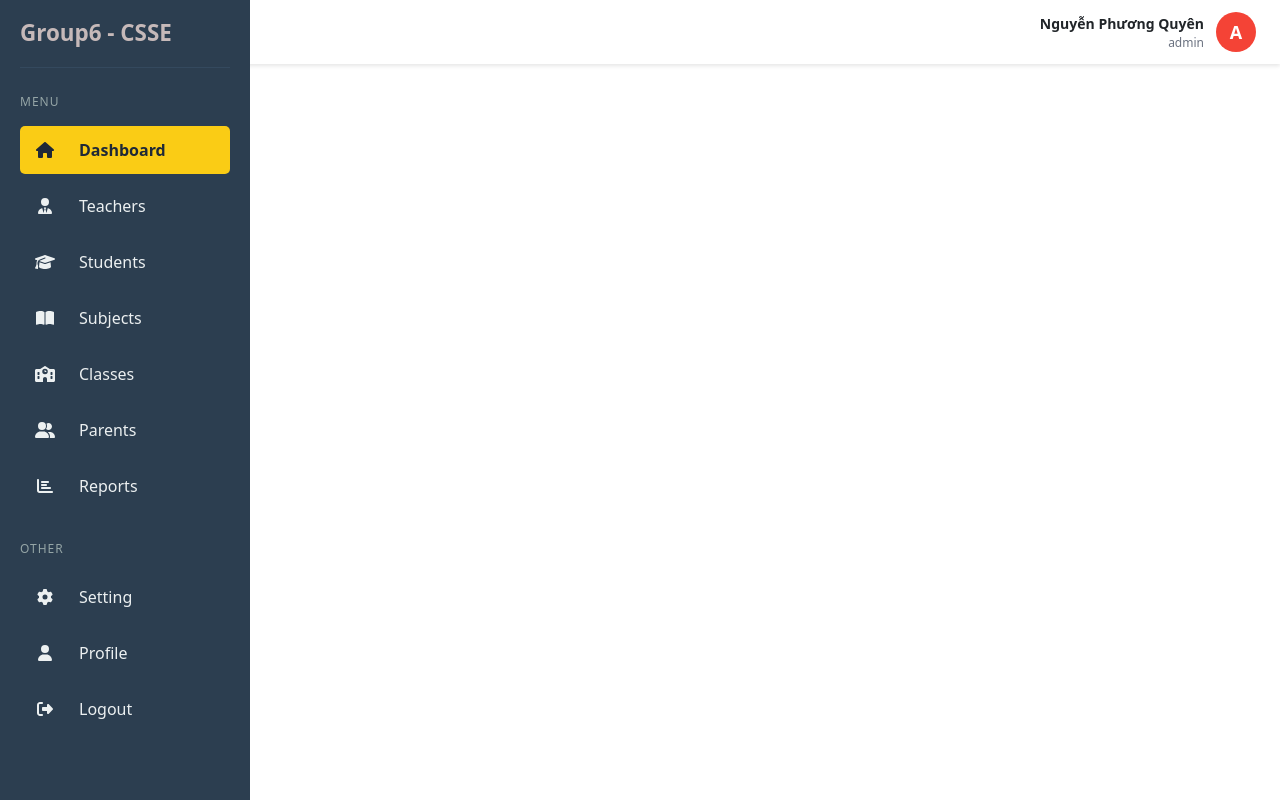
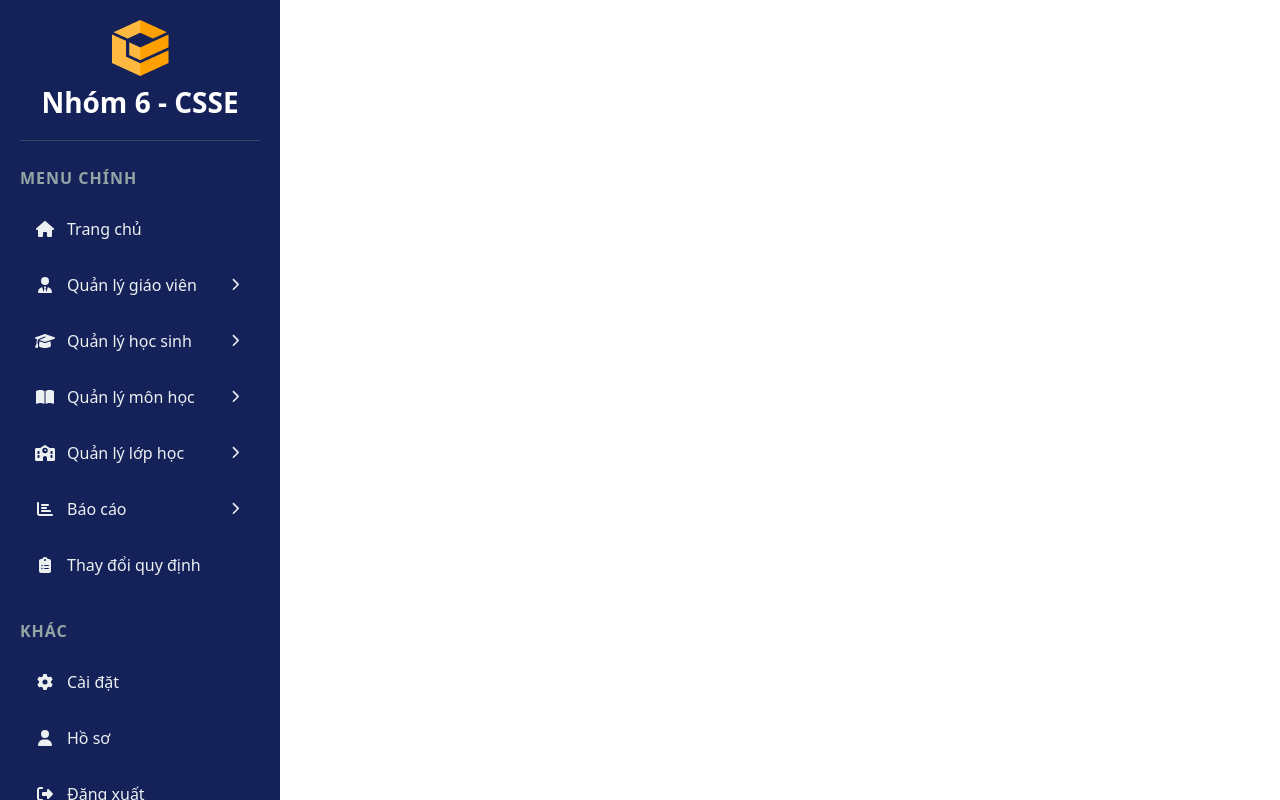
Before and after one commit to PhuongQuyen0908/Student-management-system, a React (Vite) app in the folder fe/: page /admin in a window 1280 px wide. Built offline with nearby package versions, Linux system fonts and the light colour scheme.

Commit message:
Improve taskbar

```diff
--- a/fe/src/App.jsx
+++ b/fe/src/App.jsx
@@ -38,7 +38,8 @@ function App() {
     //     pauseOnHover
     //   />
     // </Router>
-    <AppRoutes></AppRoutes>
+    //<AppRoutes></AppRoutes>
+    <Taskbar></Taskbar>
   )
 }
 
--- a/fe/src/components/Taskbar/Taskbar.jsx
+++ b/fe/src/components/Taskbar/Taskbar.jsx
@@ -1,6 +1,7 @@
-import React from 'react';
+import React, { useState } from 'react';
 import '../../styles/Taskbar.scss';
-import { NavLink } from 'react-router-dom';
+import logo from '../../assets/School-logo.png';
+import { Nav } from 'react-bootstrap';
 import { FontAwesomeIcon } from '@fortawesome/react-fontawesome';
 import {
   faHome,
@@ -8,54 +9,131 @@ import {
   faGraduationCap,
   faBookOpen,
   faSchool,
-  faUserFriends,
   faChartBar,
   faCog,
   faUser,
-  faSignOutAlt
+  faSignOutAlt,
+  faChevronDown,
+  faChevronRight,
+  faClipboardList
 } from '@fortawesome/free-solid-svg-icons';
 
 const Taskbar = () => {
+  const [expandedMenus, setExpandedMenus] = useState({
+    studentManagement: false,
+    classManagement: false,
+    subjectManagement: false,
+    reportManagement: false,
+    systemSettings: false,
+    teacherManagement: false
+  });
+
+  const toggleMenu = (menu) => {
+    setExpandedMenus(prev => ({
+      ...prev,
+      [menu]: !prev[menu]
+    }));
+  };
+
   return (
     <nav className="taskbar-container">
       <div className="taskbar-header">
-        <h3>Group6 - CSSE</h3>
+        <img src={logo} alt="Group6 Logo" className="header-logo" />
+        <h3>Nhóm 6 - CSSE</h3>
       </div>
+
       <div className="taskbar-section">
-        <p className="section-title">MENU</p>
-        <NavLink to="/admin" end className={({ isActive }) => `taskbar-item ${isActive ? 'active-taskbar' : ''}`}>
-          <FontAwesomeIcon icon={faHome} /> Dashboard
-        </NavLink>
-        <NavLink to="/admin/teachers" className={({ isActive }) => `taskbar-item ${isActive ? 'active-taskbar' : ''}`}>
-          <FontAwesomeIcon icon={faUserTie} /> Teachers
-        </NavLink>
-        <NavLink to="/admin/students" className={({ isActive }) => `taskbar-item ${isActive ? 'active-taskbar' : ''}`}>
-          <FontAwesomeIcon icon={faGraduationCap} /> Students
-        </NavLink>
-        <NavLink to="/admin/subjects" className={({ isActive }) => `taskbar-item ${isActive ? 'active-taskbar' : ''}`}>
-          <FontAwesomeIcon icon={faBookOpen} /> Subjects
-        </NavLink>
-        <NavLink to="/admin/classes" className={({ isActive }) => `taskbar-item ${isActive ? 'active-taskbar' : ''}`}>
-          <FontAwesomeIcon icon={faSchool} /> Classes
-        </NavLink>
-        <NavLink to="/admin/parents" className={({ isActive }) => `taskbar-item ${isActive ? 'active-taskbar' : ''}`}>
-          <FontAwesomeIcon icon={faUserFriends} /> Parents
-        </NavLink>
-        <NavLink to="/admin/reports" className={({ isActive }) => `taskbar-item ${isActive ? 'active-taskbar' : ''}`}>
-          <FontAwesomeIcon icon={faChartBar} /> Reports
-        </NavLink>
+        <p className="section-title">MENU CHÍNH</p>
+        <Nav.Link className="taskbar-item">
+          <FontAwesomeIcon icon={faHome} /> Trang chủ
+        </Nav.Link>
+        <Nav.Link className="taskbar-item" onClick={() => toggleMenu('teacherManagement')}>
+          <FontAwesomeIcon icon={faUserTie} /> Quản lý giáo viên
+          <FontAwesomeIcon
+            icon={expandedMenus.teacherManagement ? faChevronDown : faChevronRight}
+            className="menu-arrow"
+          />
+        </Nav.Link>
+        {expandedMenus.teacherManagement && (
+          <div className="submenu">
+            <Nav.Link className="taskbar-subitem">Phân công giảng dạy</Nav.Link>
+          </div>
+        )}
+
+        <Nav.Link className="taskbar-item" onClick={() => toggleMenu('studentManagement')}>
+          <FontAwesomeIcon icon={faGraduationCap} /> Quản lý học sinh
+          <FontAwesomeIcon
+            icon={expandedMenus.studentManagement ? faChevronDown : faChevronRight}
+            className="menu-arrow"
+          />
+        </Nav.Link>
+        {expandedMenus.studentManagement && (
+          <div className="submenu">
+            <Nav.Link className="taskbar-subitem">Tiếp nhận học sinh</Nav.Link>
+            <Nav.Link className="taskbar-subitem">Tra cứu học sinh</Nav.Link>
+          </div>
+        )}
+
+        <Nav.Link className="taskbar-item" onClick={() => toggleMenu('subjectManagement')}>
+          <FontAwesomeIcon icon={faBookOpen} /> Quản lý môn học
+          <FontAwesomeIcon
+            icon={expandedMenus.subjectManagement ? faChevronDown : faChevronRight}
+            className="menu-arrow"
+          />
+        </Nav.Link>
+        {expandedMenus.subjectManagement && (
+          <div className="submenu">
+            <Nav.Link className="taskbar-subitem">Nhận bảng điểm môn</Nav.Link>
+            <Nav.Link className="taskbar-subitem">Tạo môn học</Nav.Link>
+          </div>
+        )}
+
+        <Nav.Link className="taskbar-item" onClick={() => toggleMenu('classManagement')}>
+          <FontAwesomeIcon icon={faSchool} /> Quản lý lớp học
+          <FontAwesomeIcon
+            icon={expandedMenus.classManagement ? faChevronDown : faChevronRight}
+            className="menu-arrow"
+          />
+        </Nav.Link>
+        {expandedMenus.classManagement && (
+          <div className="submenu">
+            <Nav.Link className="taskbar-subitem">Lập danh sách lớp</Nav.Link>
+            <Nav.Link className="taskbar-subitem">Tạo lớp</Nav.Link>
+          </div>
+        )}
+
+
+        <Nav.Link className="taskbar-item" onClick={() => toggleMenu('reportManagement')}>
+          <FontAwesomeIcon icon={faChartBar} /> Báo cáo
+          <FontAwesomeIcon
+            icon={expandedMenus.reportManagement ? faChevronDown : faChevronRight}
+            className="menu-arrow"
+          />
+        </Nav.Link>
+        {expandedMenus.reportManagement && (
+          <div className="submenu">
+            <Nav.Link className="taskbar-subitem">Lập báo cáo tổng kết môn</Nav.Link>
+            <Nav.Link className="taskbar-subitem">Lập báo cáo tổng kết học kỳ</Nav.Link>
+            <Nav.Link className="taskbar-subitem">Lập báo cáo kết quả học tập</Nav.Link>
+          </div>
+        )}
+
+        <Nav.Link className="taskbar-item">
+          <FontAwesomeIcon icon={faClipboardList} /> Thay đổi quy định
+        </Nav.Link>
       </div>
+
       <div className="taskbar-section">
-        <p className="section-title">OTHER</p>
-        <NavLink to="/admin/settings" className={({ isActive }) => `taskbar-item ${isActive ? 'active-taskbar' : ''}`}>
-          <FontAwesomeIcon icon={faCog} /> Setting
-        </NavLink>
-        <NavLink to="/admin/profile" className={({ isActive }) => `taskbar-item ${isActive ? 'active-taskbar' : ''}`}>
-          <FontAwesomeIcon icon={faUser} /> Profile
-        </NavLink>
-        <NavLink to="/logout" className="taskbar-item">
-          <FontAwesomeIcon icon={faSignOutAlt} /> Logout
-        </NavLink>
+        <p className="section-title">KHÁC</p>
+        <Nav.Link className="taskbar-item">
+          <FontAwesomeIcon icon={faCog} /> Cài đặt
+        </Nav.Link>
+        <Nav.Link className="taskbar-item">
+          <FontAwesomeIcon icon={faUser} /> Hồ sơ
+        </Nav.Link>
+        <Nav.Link className="taskbar-item">
+          <FontAwesomeIcon icon={faSignOutAlt} /> Đăng xuất
+        </Nav.Link>
       </div>
     </nav>
   );
--- a/fe/src/styles/Taskbar.scss
+++ b/fe/src/styles/Taskbar.scss
@@ -1,22 +1,37 @@
 .taskbar-container {
-  background-color: #2c3e50;
-  color: rgb(198, 185, 185);
-  width: 250px;
+  background-color: #152259;
+  color: white;
+  width: 280px;
   height: 100vh;
   padding: 20px;
   position: fixed;
   left: 0;
   top: 0;
   overflow-y: auto;
-  z-index: 50;
 
   .taskbar-header {
+    text-align: center;
     padding-bottom: 20px;
     border-bottom: 1px solid #34495e;
     margin-bottom: 25px;
+    display: flex;
+    flex-direction: column;
+    align-items: center;
+
+    .header-logo {
+      max-width: 80px;
+      margin: 0 auto 10px;
+      border-radius: 8px;
+      height: auto;
+      object-fit: contain;
+
+      &:hover {
+        opacity: 0.8;
+      }
+    }
 
     h3 {
-      font-size: 1.4rem;
+      font-size: 1.2 rem;
       font-weight: 600;
       margin: 0;
     }
@@ -27,10 +42,11 @@
 
     .section-title {
       color: #95a5a6;
-      font-size: 0.75rem;
+      font-size: 1rem;
       text-transform: uppercase;
       margin-bottom: 15px;
       letter-spacing: 1px;
+      font-weight: 600;
     }
 
     .taskbar-item {
@@ -43,6 +59,7 @@
       margin-bottom: 8px;
       transition: all 0.3s ease;
       gap: 12px;
+      white-space: nowrap;
 
       &:hover {
         background-color: #34495e;
@@ -50,15 +67,36 @@
       }
 
       svg {
-        width: 20px;
-        margin-right: 12px;
+        min-width: 20px;
       }
     }
+  }
 
-    .active-taskbar {
-      background-color: #facc15;
-      color: #1f2937;
-      font-weight: bold;
+  .menu-arrow {
+    margin-left: auto;
+    font-size: 0.8rem;
+    transition: transform 0.2s ease;
+  }
+
+  .submenu {
+    padding-left: 20px;
+    overflow: hidden;
+    transition: all 0.3s ease;
+  }
+
+  .taskbar-subitem {
+    padding: 10px 15px;
+    color: #ecf0f1;
+    display: block;
+    text-decoration: none;
+    border-radius: 5px;
+    margin-bottom: 5px;
+    transition: all 0.2s ease;
+    font-size: 0.9rem;
+    white-space: nowrap;
+
+    &:hover {
+      background-color: rgba(255, 255, 255, 0.1);
     }
   }
 }
```
Also changed, not shown: fe/src/assets/School-logo.png (added).
